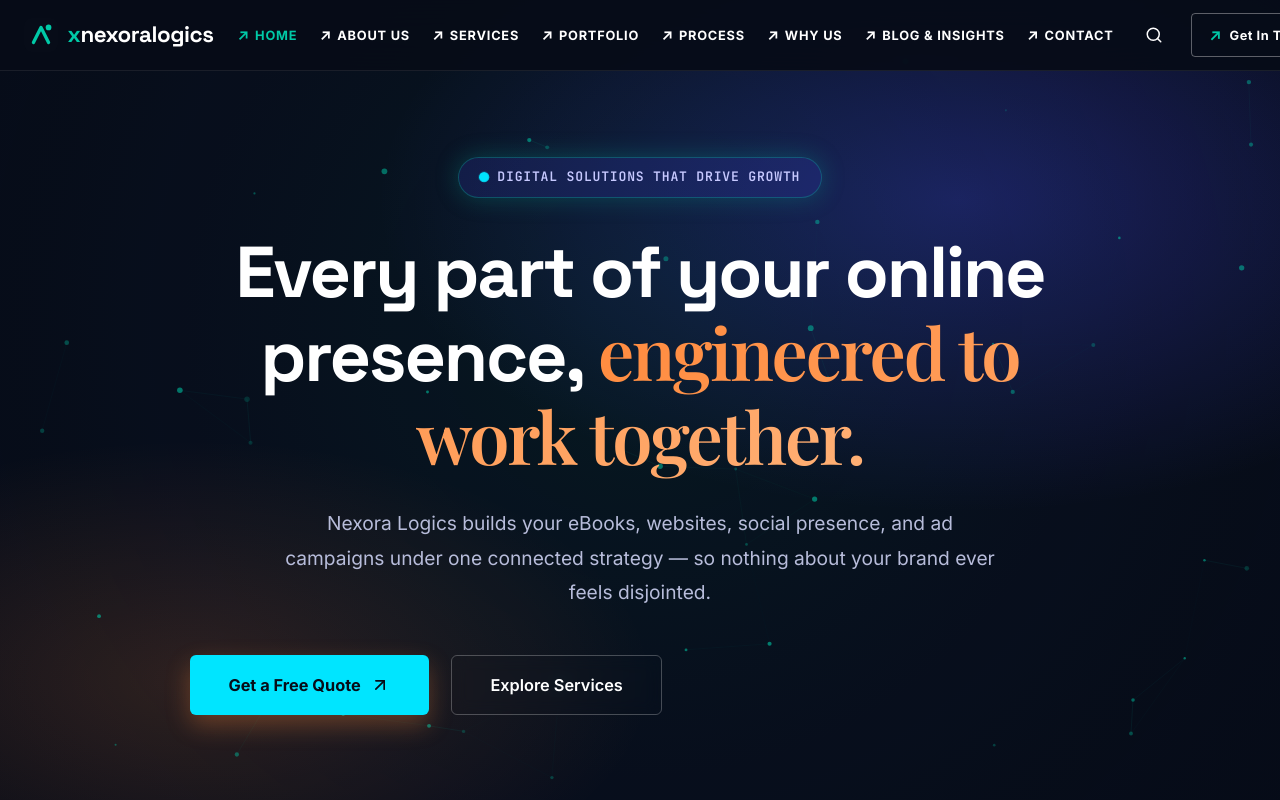
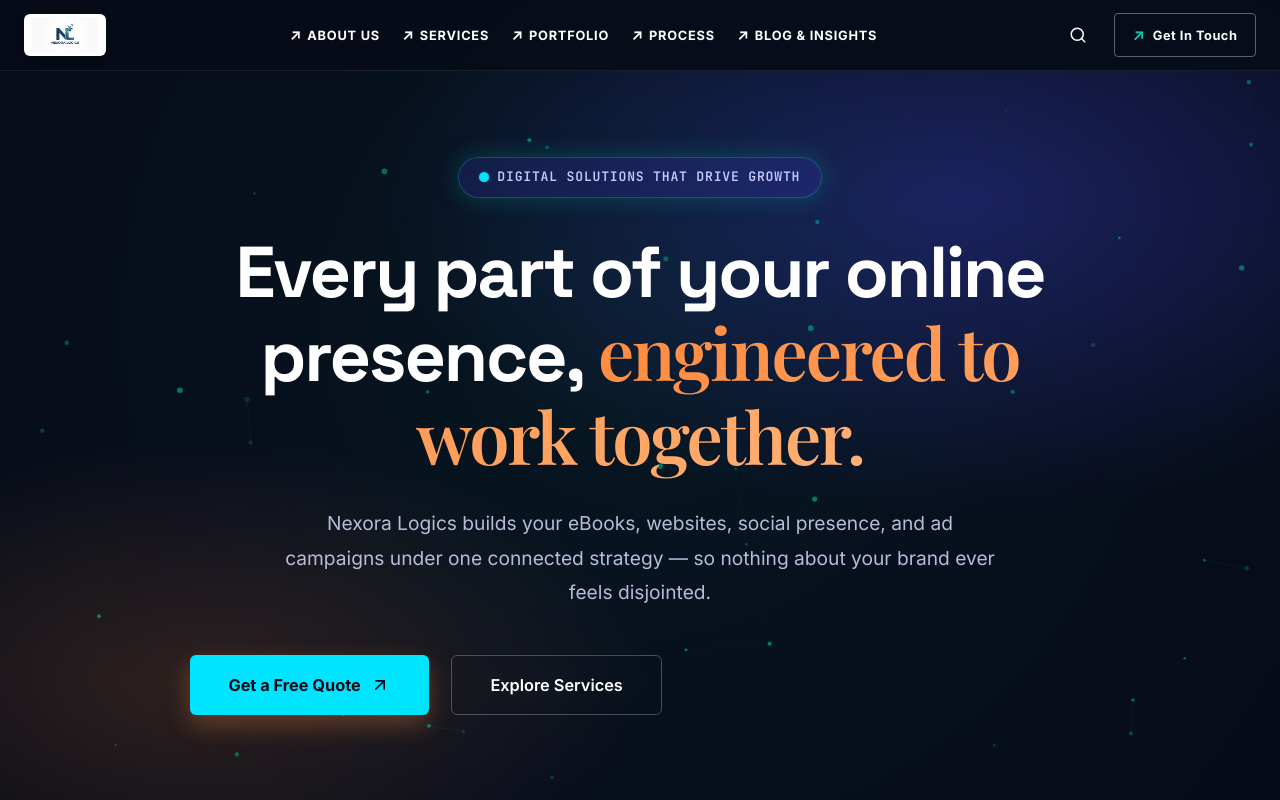
Before and after one commit to mharisirfan77-ai/Nexora-Logics, a React (Vite) app: page / in a window 1280 px wide. Shown: the top 800 px of the page. Built offline with nearby package versions, Linux system fonts and the light colour scheme; a web font is replaced by a local one.

Commit message:
Update navbar logo to official Nexora Logics brand logo image and filter out Home, Contact, and Why Us from menu links

```diff
--- a/src/components/public/Navbar.jsx
+++ b/src/components/public/Navbar.jsx
@@ -1,6 +1,7 @@
 import React, { useState, useEffect } from 'react';
 import { useCMS } from '../../context/CMSContext';
 import { Search, Menu, X, ArrowUpRight } from 'lucide-react';
+import logoImg from '../../assets/logo.jpg';
 
 export const Navbar = () => {
   const { data, currentPath, navigate } = useCMS();
@@ -28,7 +29,23 @@
     setSearchOpen(false);
   };
 
-  const navPages = pages.filter((p) => p.inNavbar !== false);
+  // Filter out Home, Contact, and Why Us from Navbar links per user request
+  const navPages = pages.filter((p) => {
+    if (p.inNavbar === false) return false;
+    const slug = (p.slug || '').toLowerCase().trim().replace(/\/$/, '');
+    const title = (p.title || '').toLowerCase().trim();
+
+    // Exclude Home (clicking logo navigates to homepage)
+    if (slug === '' || slug === '/' || title === 'home') return false;
+
+    // Exclude Contact (handled by 'Get In Touch' CTA button)
+    if (slug === '/contact' || title === 'contact' || title === 'contact us') return false;
+
+    // Exclude Why Us (content is integrated into About Us)
+    if (slug === '/why-us' || slug === '/whyus' || title === 'why us' || title === 'why-us') return false;
+
+    return true;
+  });
 
   // Live search result calculator
   const searchResults = searchQuery.trim() === '' ? [] : [
@@ -43,21 +60,19 @@
       .map((item) => ({ type: 'Portfolio', title: item.title, path: '/portfolio' }))
   ];
 
+  const logoSource = siteInfo?.logoUrl || logoImg;
+
   return (
     <>
       <nav className="xstar-nav">
         <div className="xstar-nav-container">
-          {/* XSTAR Signature Logo */}
-          <a href="/" onClick={(e) => handleNavClick(e, '/')} className="xstar-logo">
-            <svg className="xstar-logo-symbol" viewBox="0 0 36 36" fill="none" xmlns="http://www.w3.org/2000/svg">
-              <rect width="36" height="36" rx="8" fill="#070C18" />
-              <path d="M10 26L18 10L26 26" stroke="var(--lime, #00C9A7)" strokeWidth="3.5" strokeLinecap="round" strokeLinejoin="round" />
-              <circle cx="26" cy="10" r="3" fill="var(--lime, #00C9A7)" />
-            </svg>
-            <span className="xstar-logo-text">
-              <span style={{ color: 'var(--lime, #00C9A7)', fontWeight: 800 }}>x</span>
-              {siteInfo?.brandName ? siteInfo.brandName.toLowerCase().replace(/\s+/g, '') : 'nexora'}
-            </span>
+          {/* Nexora Logics Brand Logo */}
+          <a href="/" onClick={(e) => handleNavClick(e, '/')} className="xstar-logo" title="Nexora Logics Home">
+            <img
+              src={logoSource}
+              alt={siteInfo?.brandName || "Nexora Logics"}
+              className="xstar-brand-logo-img"
+            />
           </a>
 
           {/* XSTAR Desktop Navigation Links (with ↗ arrow prefix) */}
@@ -114,15 +129,11 @@
           <div className="mobile-nav-drawer" onClick={(e) => e.stopPropagation()}>
             <div className="mobile-drawer-header">
               <a href="/" onClick={(e) => handleNavClick(e, '/')} className="xstar-logo">
-                <svg className="xstar-logo-symbol" viewBox="0 0 36 36" fill="none" xmlns="http://www.w3.org/2000/svg">
-                  <rect width="36" height="36" rx="8" fill="#070C18" />
-                  <path d="M10 26L18 10L26 26" stroke="var(--lime, #00C9A7)" strokeWidth="3.5" strokeLinecap="round" strokeLinejoin="round" />
-                  <circle cx="26" cy="10" r="3" fill="var(--lime, #00C9A7)" />
-                </svg>
-                <span className="xstar-logo-text">
-                  <span style={{ color: 'var(--lime, #00C9A7)', fontWeight: 800 }}>x</span>
-                  {siteInfo?.brandName ? siteInfo.brandName.toLowerCase().replace(/\s+/g, '') : 'nexora'}
-                </span>
+                <img
+                  src={logoSource}
+                  alt={siteInfo?.brandName || "Nexora Logics"}
+                  className="xstar-brand-logo-img"
+                />
               </a>
               <button
                 className="mobile-drawer-close"
--- a/src/index.css
+++ b/src/index.css
@@ -261,6 +261,23 @@
   flex-shrink: 0;
 }
 
+.xstar-brand-logo-img {
+  height: 42px;
+  max-height: 42px;
+  width: auto;
+  object-fit: contain;
+  border-radius: 6px;
+  background: #ffffff;
+  padding: 3px 8px;
+  transition: transform 0.2s ease, box-shadow 0.2s ease;
+  box-shadow: 0 2px 10px rgba(0, 0, 0, 0.2);
+}
+
+.xstar-brand-logo-img:hover {
+  transform: scale(1.04);
+  box-shadow: 0 4px 15px rgba(0, 201, 167, 0.25);
+}
+
 .xstar-logo-symbol {
   width: 34px;
   height: 34px;
```
